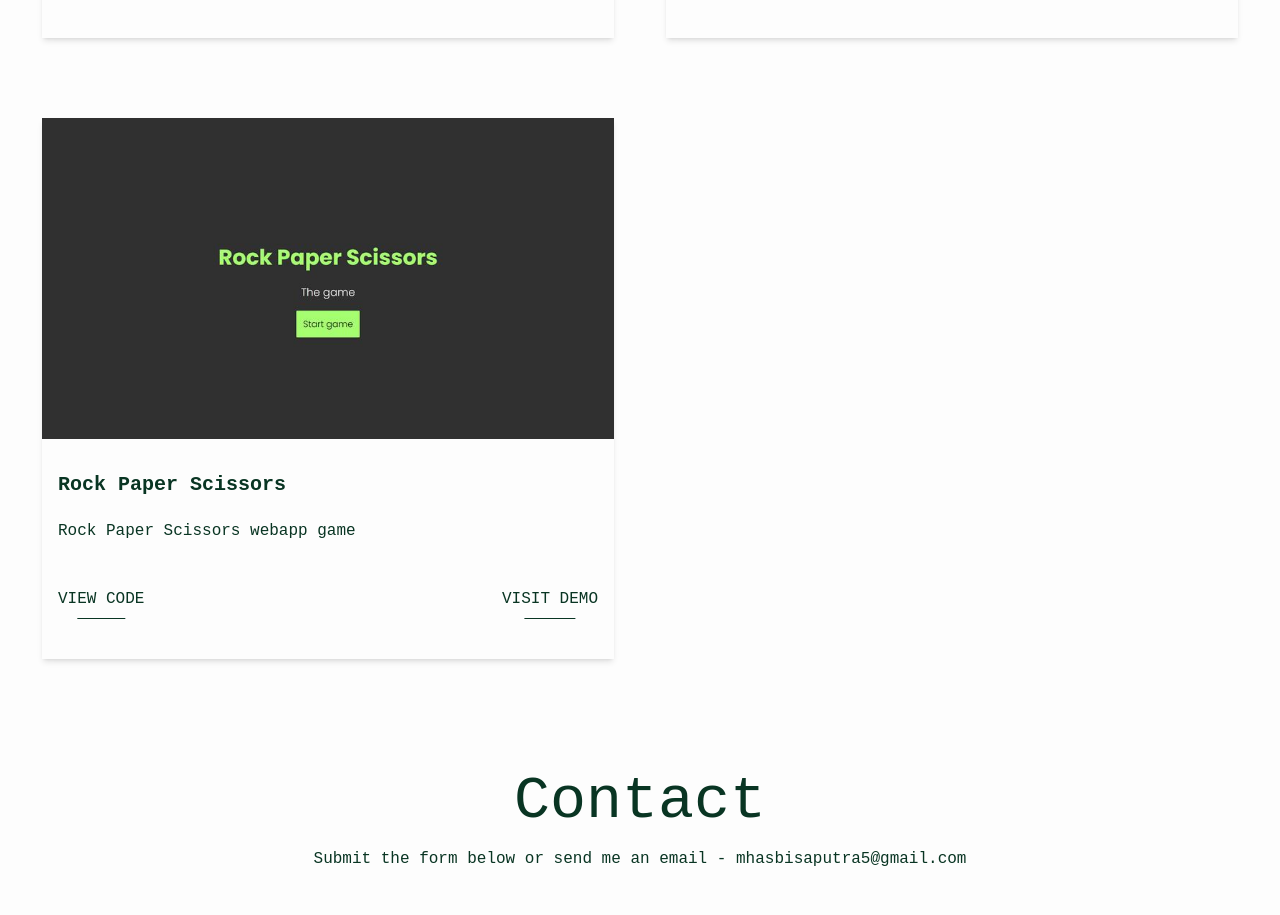
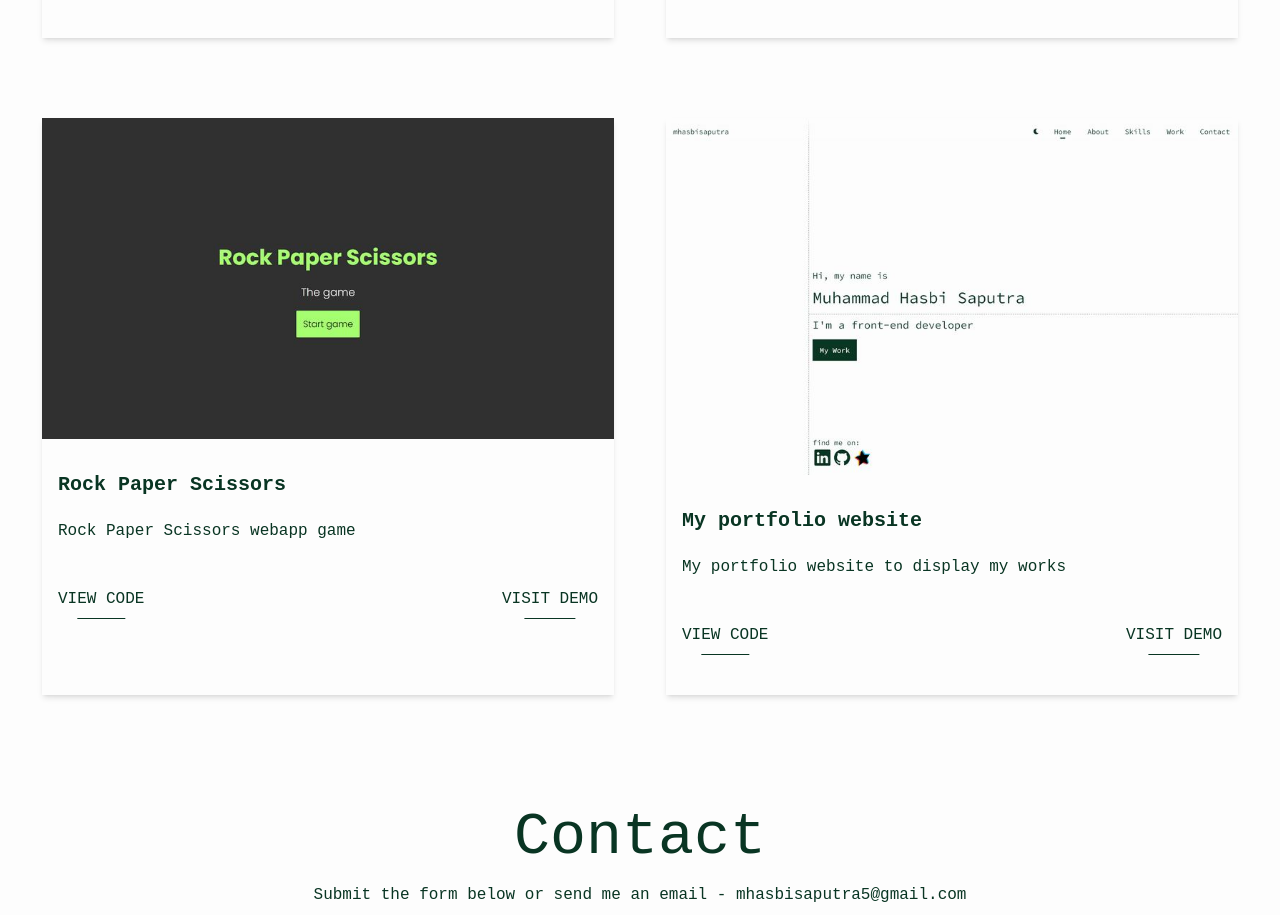
Before and after one commit to lukpaikat/my-portfolio-website, a React (Create React App) app: page / in a window 1280 px wide. Shown: the part 3622-4537 px from the top of the page. Built offline with nearby package versions, Linux system fonts and the light colour scheme.

Commit message:
add portfolio website to work list

```diff
--- a/src/assets/images/work-images/index.js
+++ b/src/assets/images/work-images/index.js
@@ -8,6 +8,8 @@ import rockPaperScissorsImage from './lukpaikat.github.io_rock-paper-scissors_me
 import rockPaperScissorsImageSmall from './lukpaikat.github.io_rock-paper-scissors_small.jpg';
 import nyam2FoodsImage from './nyam2-foods.netlify.app_medium.jpg';
 import nyam2FoodsImageSmall from './nyam2-foods.netlify.app_small.jpg';
+import myPortfolioWebsiteImage from './mhasbisaputra.my.id__medium.jpg';
+import myPortfolioWebsiteImageSmall from './mhasbisaputra.my.id__small.jpg';
 
 const workImages = {
   bookShelf: {
@@ -30,6 +32,10 @@ const workImages = {
     medium: nyam2FoodsImage,
     small: nyam2FoodsImageSmall,
   },
+  myPortfolioWebsite: {
+    medium: myPortfolioWebsiteImage,
+    small: myPortfolioWebsiteImageSmall,
+  },
 };
 
 export default workImages;
--- a/src/data/workData.js
+++ b/src/data/workData.js
@@ -41,6 +41,14 @@ const workData = [
     url: 'https://lukpaikat.github.io/rock-paper-scissors/',
     codeUrl: 'https://github.com/lukpaikat/rock-paper-scissors',
   },
+  {
+    name: 'My portfolio website',
+    description: 'My portfolio website to display my works',
+    image: workImages.myPortfolioWebsite.medium,
+    imageSmall: workImages.myPortfolioWebsite.small,
+    url: 'https://mhasbisaputra.my.id',
+    codeUrl: 'https://github.com/lukpaikat/my-portfolio-website',
+  },
 ];
 
 export default workData;
```
Also changed, not shown: src/assets/images/work-images/mhasbisaputra.my.id__medium.jpg (added), src/assets/images/work-images/mhasbisaputra.my.id__small.jpg (added).
